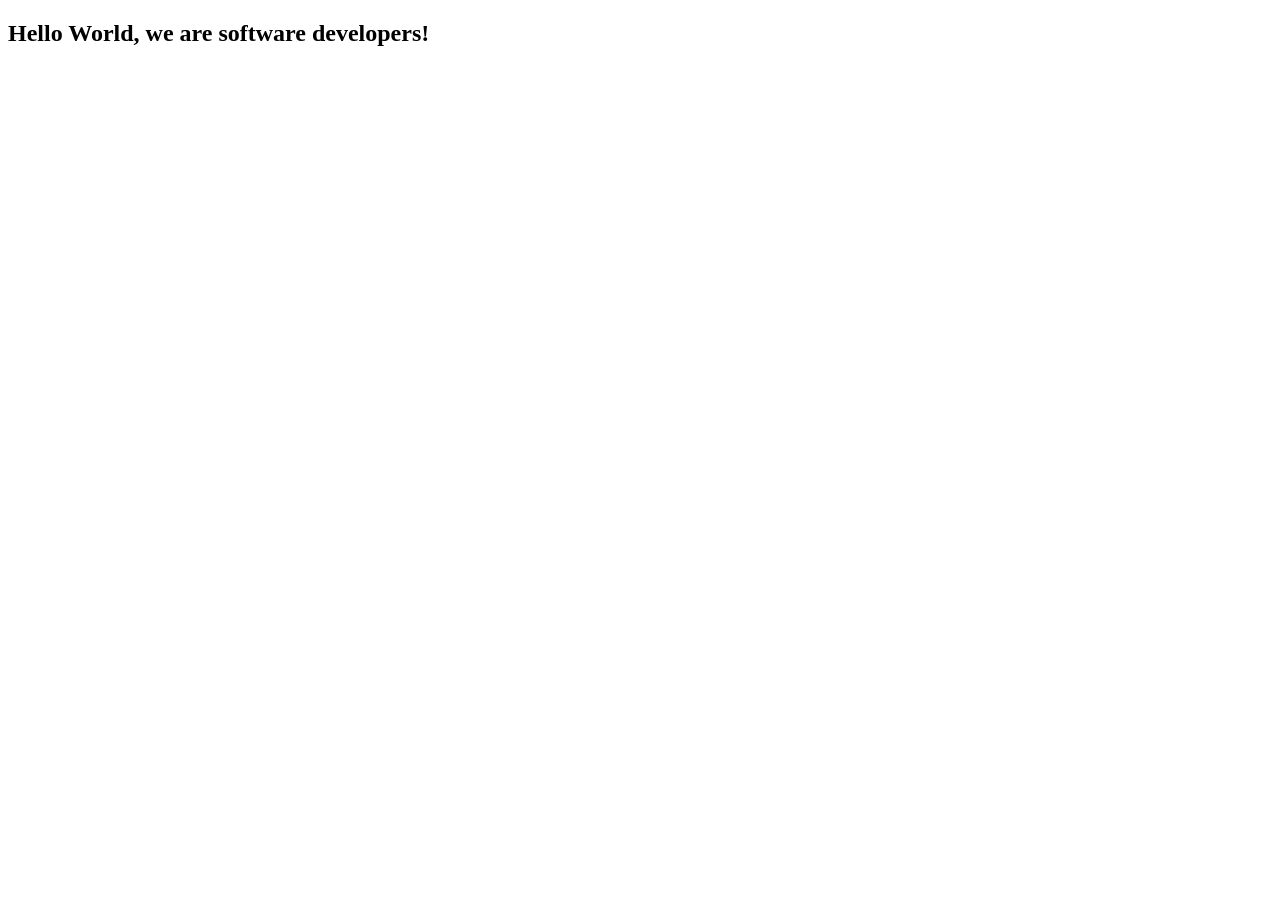
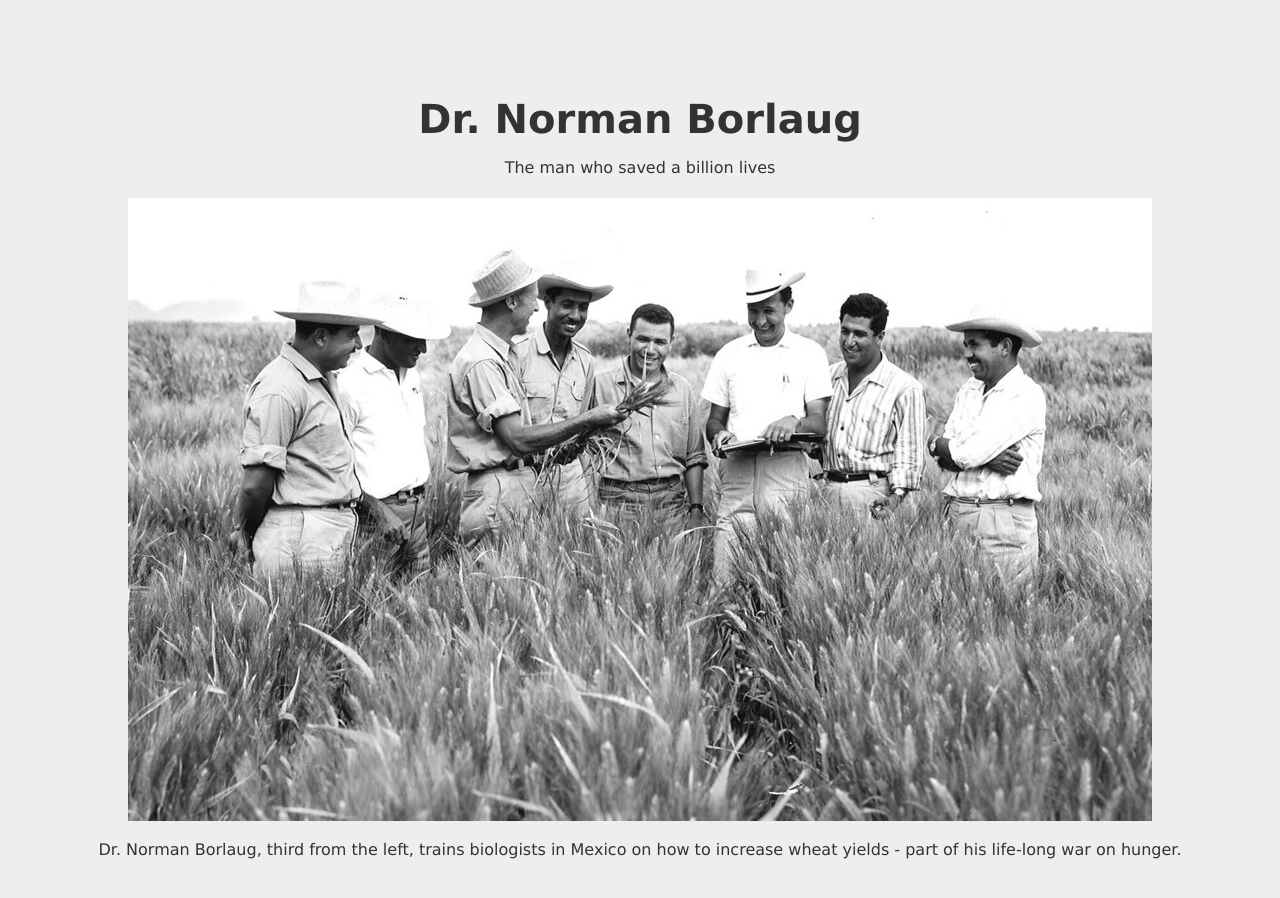
Before and after one commit to Abdulai123/Microverse-HTML2, a plain HTML site: page index.html in a window 1280 px wide. Before the commit the page ends 800 px from the top, so only its background shows below. Drawn offline with Linux system fonts and the light colour scheme.

Commit message:
add title, image, the captions including styles

```diff
--- a/css/style.css
+++ b/css/style.css
@@ -0,0 +1,39 @@
+html{
+    background-color: #EEEEEE;
+    color: #333333;
+    padding: 10px;
+}
+
+#main{
+    margin: 30px 8px;
+    padding: 16px;
+    background-color: #EEEEEE;;
+    border-radius: 5px;
+}
+
+#title{
+    text-align: center;
+    color: #333333;
+    font-family: Verdana, Geneva, Tahoma, sans-serif;
+}
+#title > h1{
+    margin: 40px 0 0 0;
+    font-size: 40px;
+}
+
+#title > p{
+    font-size: 16px;
+    margin: 16px 0;
+}
+
+#img-div{
+    justify-content: center;
+    text-align: center;
+    padding: 5px;
+    background-color: #EEEEEE;
+}
+#img-caption{
+    margin: 15px 0 5px;
+    font-size: 16px;
+    font-family: Verdana, Geneva, Tahoma, sans-serif;
+}
--- a/index.html
+++ b/index.html
@@ -7,21 +7,18 @@
   </head>
 
   <body>
-    <h2>Hello World, we are software developers!</h2>
+    <!-- main container -->
+    <main id="main">
+      <div id="title">
+        <h1>Dr. Norman Borlaug</h1>
+        <p>The man who saved a billion lives</p>
+      </div>
+      <figure id="img-div">
+        <img src="images/tribute-page-main-image.jpg" id="image" alt="Dr. Norman Borlaug, third from the left, trains biologists in Mexico on how to increase wheat yields - part of his life-long war on hunger." srcset="">
+        <figcaption id="img-caption">Dr. Norman Borlaug, third from the left, trains biologists in Mexico on how to increase wheat yields - part of his life-long war on hunger.</figcaption>
+      </figure>
+    </main>
     <script src="https://cdn.freecodecamp.org/testable-projects-fcc/v1/bundle.js"></script>
-
-    <!--
-
-    Hello Camper!
-
-    For now, the test suite only works in Chrome!
-    Please read the README below in the JS Editor before beginning.
-    Feel free to delete this message once you have read it.
-    Good luck and Happy Coding!
-
-    - The freeCodeCamp Team
-
-    -->
     <script  src="js/index.js"></script>
   </body>
 </html>
```
Also changed, not shown: images/tribute-page-main-image.jpg (added).
